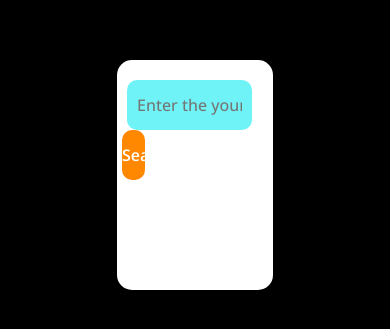
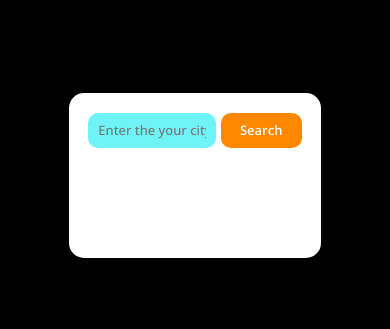
Before and after one commit to Abhijais2003/Check-Air-Quality-Index, a plain HTML site: page index.html in a window 390 px wide. Shown: the part 247-576 px from the top of the page. Drawn offline with nearby package versions, Linux system fonts and the light colour scheme.

Commit message:
Update style.css, adding a bit responsiveness for the mobile devices

```diff
--- a/css/style.css
+++ b/css/style.css
@@ -6,6 +6,7 @@
   box-sizing: border-box;
   font-family: "Open Sans", sans-serif;
 }
+
 body {
   background-color: black;
   display: flex;
@@ -13,6 +14,7 @@ body {
   align-items: center;
   height: 100vh;
 }
+
 .container {
   display: flex;
   flex-direction: column;
@@ -20,29 +22,34 @@ body {
   background-color: white;
   max-width: 40vw;
   border-radius: 15px;
+  padding: 20px;
 }
+
 .input-search-container {
   width: 100%;
-  height: 8%;
+  height: auto;
   margin: 10px 0px 30px 0px;
+  display: flex;
+  justify-content: center;
 }
+
 #input-city {
-  width: 80%;
+  width: 70%;
   border: none;
   outline: none;
-  margin: 10px 0px 0px 10px;
   height: 50px;
   color: black;
   background-color: rgb(112, 243, 246);
   border-radius: 10px;
-  padding: 10px 10px;
+  padding: 10px;
   font-size: medium;
   font-weight: 500;
 }
+
 #search-city-btn {
   border: none;
   height: 50px;
-  width: 15%;
+  width: 25%;
   margin-left: 5px;
   border-radius: 10px;
   background-color: rgb(255, 136, 0);
@@ -50,6 +57,7 @@ body {
   font-weight: 600;
   color: white;
 }
+
 .output-container {
   display: flex;
   flex-direction: column;
@@ -57,6 +65,7 @@ body {
   align-items: center;
   margin-bottom: 40px;
 }
+
 .cityname {
   font-size: 3rem;
   margin-top: 10px;
@@ -64,15 +73,73 @@ body {
   text-shadow: 1px 1px 1px red;
   font-weight: 600;
 }
+
 #airQualityIndexImg {
   margin-bottom: 40px;
 }
+
 .air-qulity-index {
   font-size: 1.5rem;
   font-weight: 700;
 }
+
 #goodOrBad {
   text-align: center;
   display: block;
   margin-left: 10px;
 }
+
+@media (max-width: 768px) {
+  .container {
+    max-width: 80vw;
+    padding: 10px;
+  }
+
+  #input-city {
+    width: 60%;
+    height: 40px;
+    font-size: small;
+  }
+
+  #search-city-btn {
+    width: 30%;
+    height: 40px;
+    font-size: small;
+  }
+
+  .cityname {
+    font-size: 2rem;
+    margin-bottom: 20px;
+  }
+
+  .air-qulity-index {
+    font-size: 1.2rem;
+  }
+}
+
+@media (max-width: 480px) {
+  .container {
+    max-width: 90vw;
+  }
+
+  #input-city {
+    width: 55%;
+    height: 35px;
+    font-size: small;
+  }
+
+  #search-city-btn {
+    width: 35%;
+    height: 35px;
+    font-size: small;
+  }
+
+  .cityname {
+    font-size: 1.5rem;
+    margin-bottom: 20px;
+  }
+
+  .air-qulity-index {
+    font-size: 1rem;
+  }
+}
```
